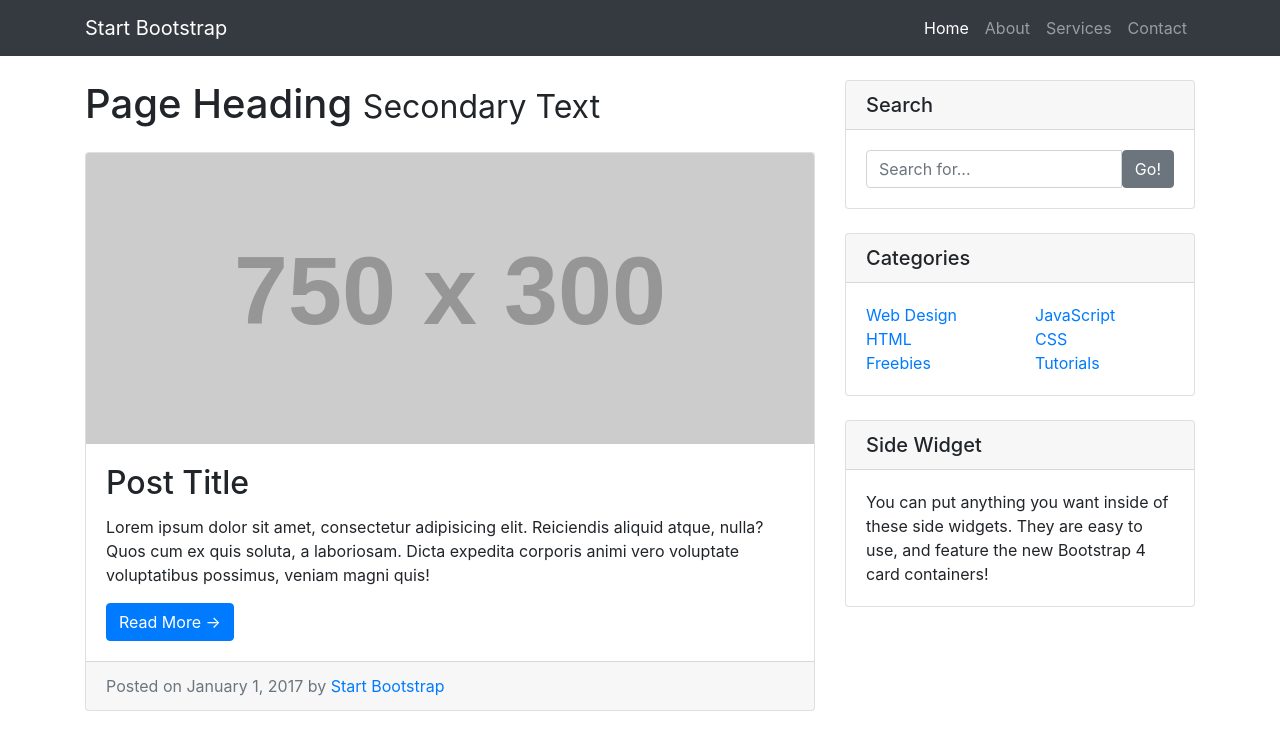
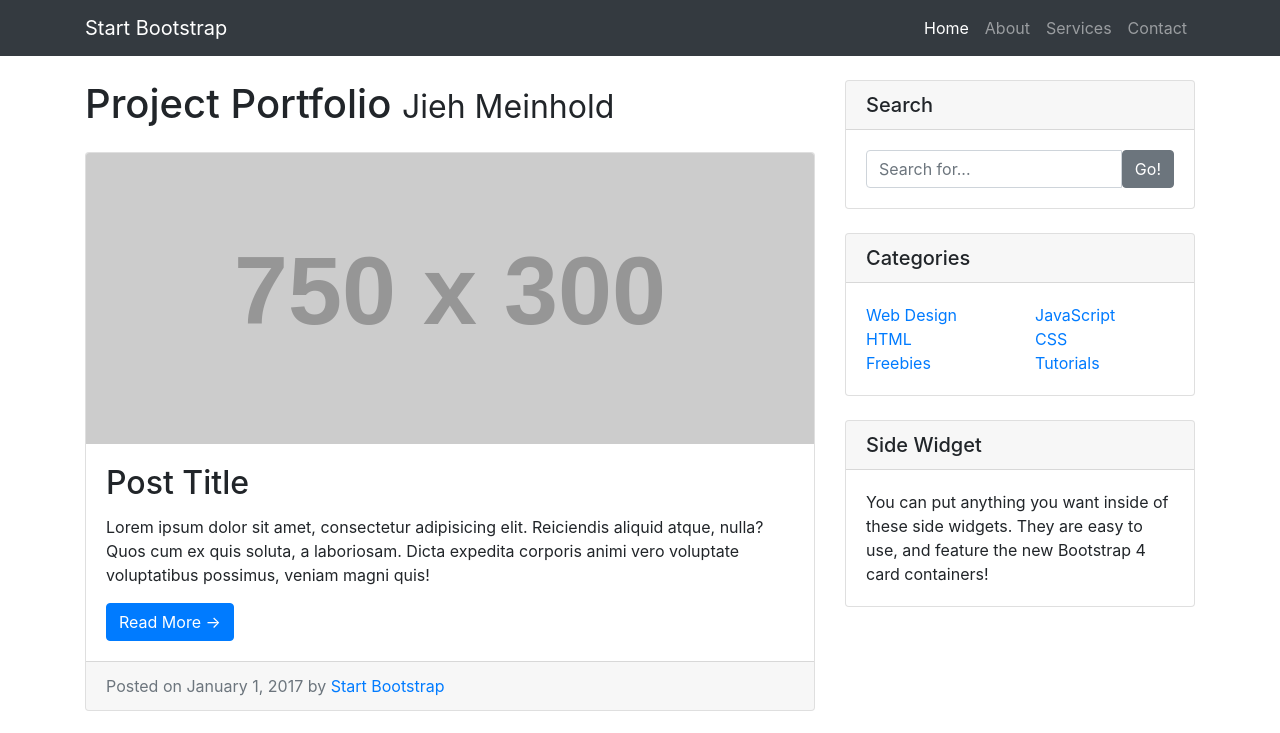
Before and after one commit to JMeinhold/JMeinhold.github.io, a website: page index.html in a window 1280 px wide. Shown: the top 733 px of the page. Drawn offline with Linux system fonts and the light colour scheme; placeholder pictures from the web are drawn by us.

Commit message:
Update index.html

```diff
--- a/index.html
+++ b/index.html
@@ -56,8 +56,8 @@
       <!-- Blog Entries Column -->
       <div class="col-md-8">
 
-        <h1 class="my-4">Page Heading
-          <small>Secondary Text</small>
+        <h1 class="my-4">Project Portfolio
+          <small>Jieh Meinhold</small>
         </h1>
 
         <!-- Blog Post -->
```
